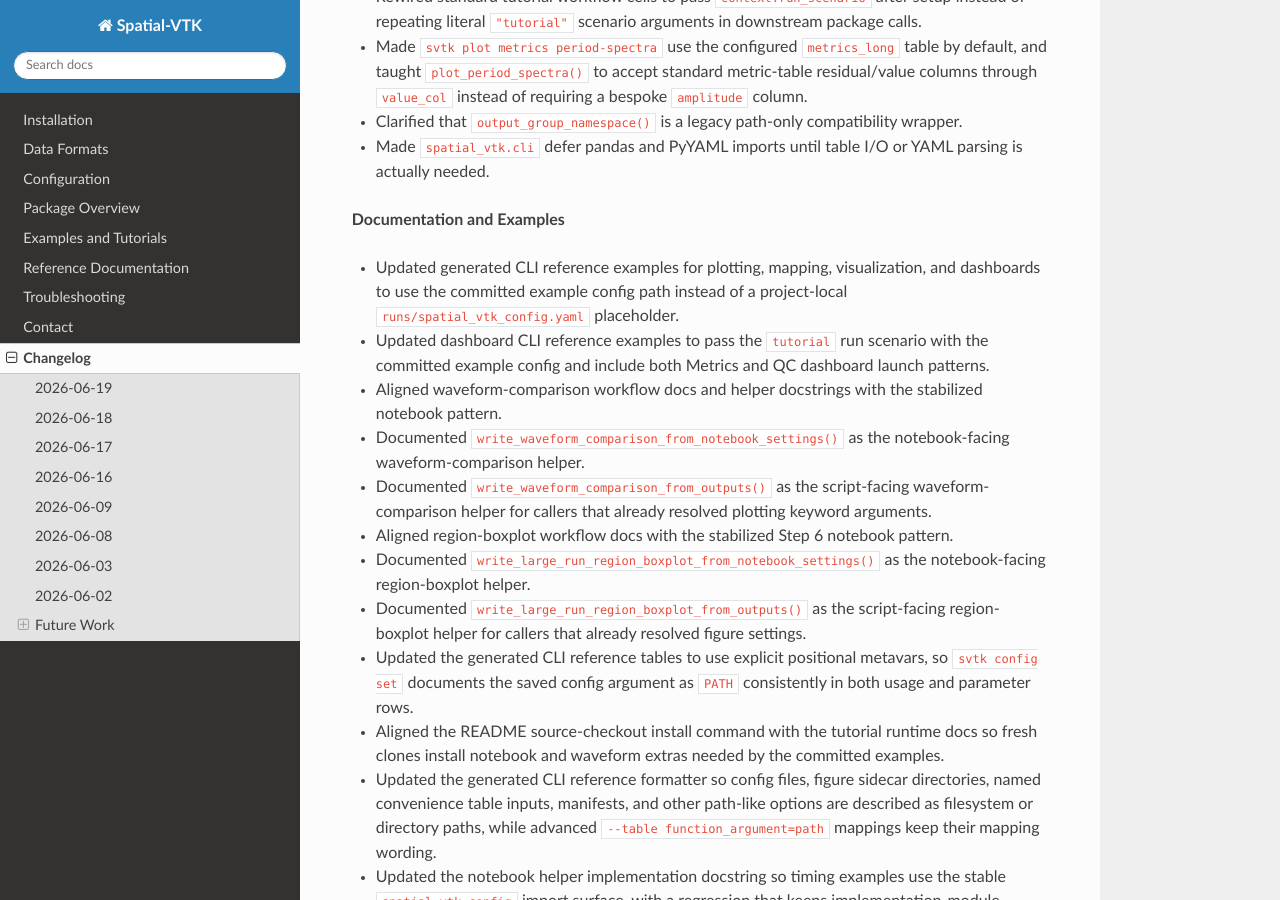
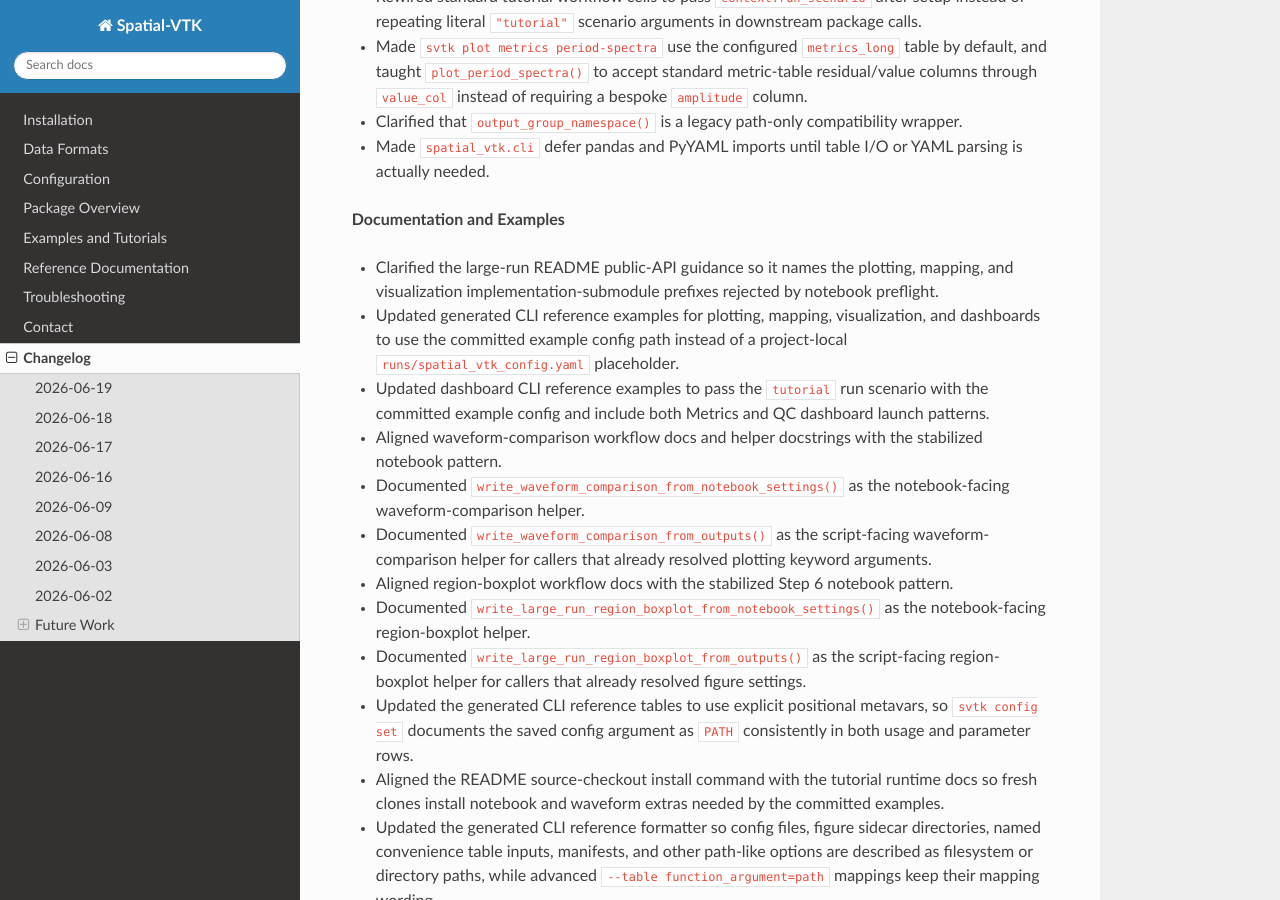
Before and after one commit to bcbirkel/spatial-vtk, a Sphinx documentation site: the page built from docs/changelog.rst, in a window 1280 px wide and 900 px high, scrolled down 2463 px. Built offline with Sphinx 7.4.7 and the Read the Docs theme 3.1.0, drawn with Linux system fonts in a browser that asks for light colours.

Commit message:
Clarify large-run public import boundaries

```diff
--- a/docs/changelog.rst
+++ b/docs/changelog.rst
@@ -123,6 +123,9 @@ Changelog
 
 **Documentation and Examples**
 
+- Clarified the large-run README public-API guidance so it names the plotting,
+  mapping, and visualization implementation-submodule prefixes rejected by
+  notebook preflight.
 - Updated generated CLI reference examples for plotting, mapping,
   visualization, and dashboards to use the committed example config path
   instead of a project-local ``runs/spatial_vtk_config.yaml`` placeholder.
```
Also changed, not shown: docs/examples/large_run/README.md (+6 -3 lines), 1 other file.
